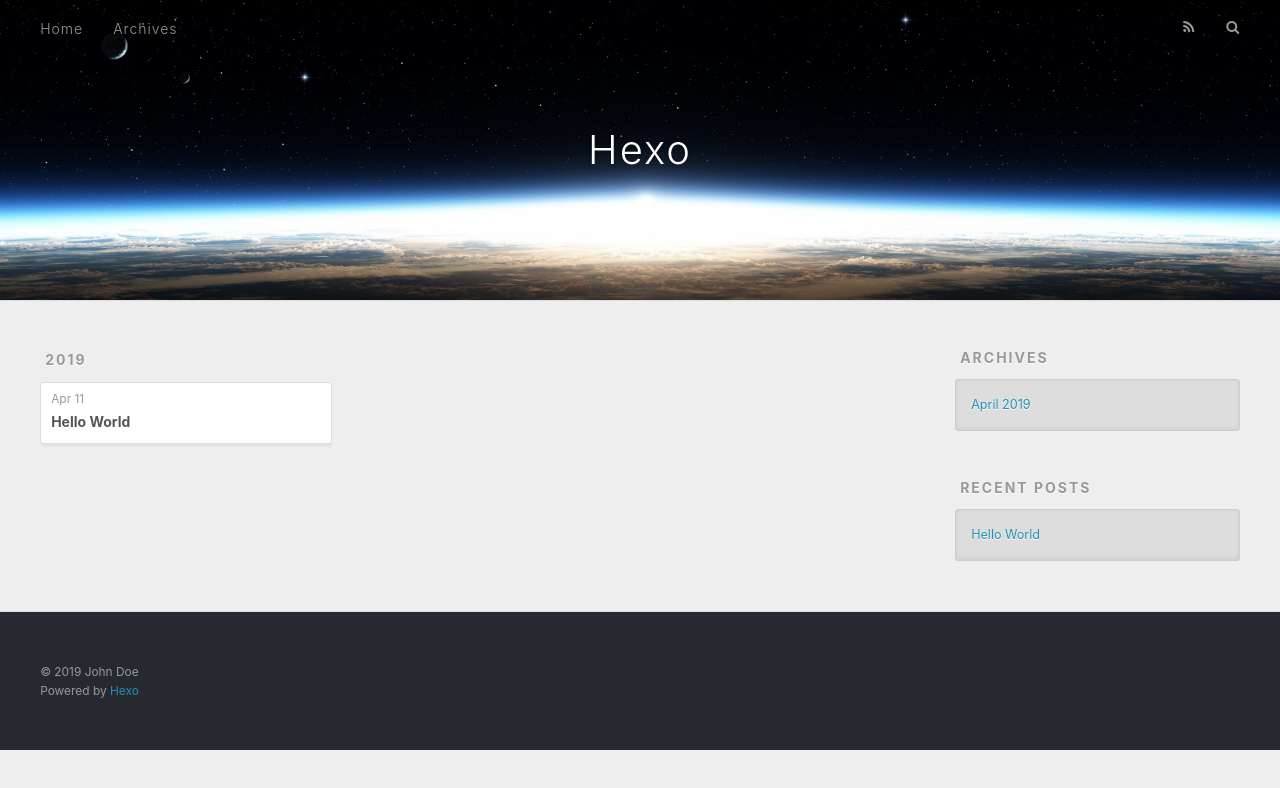
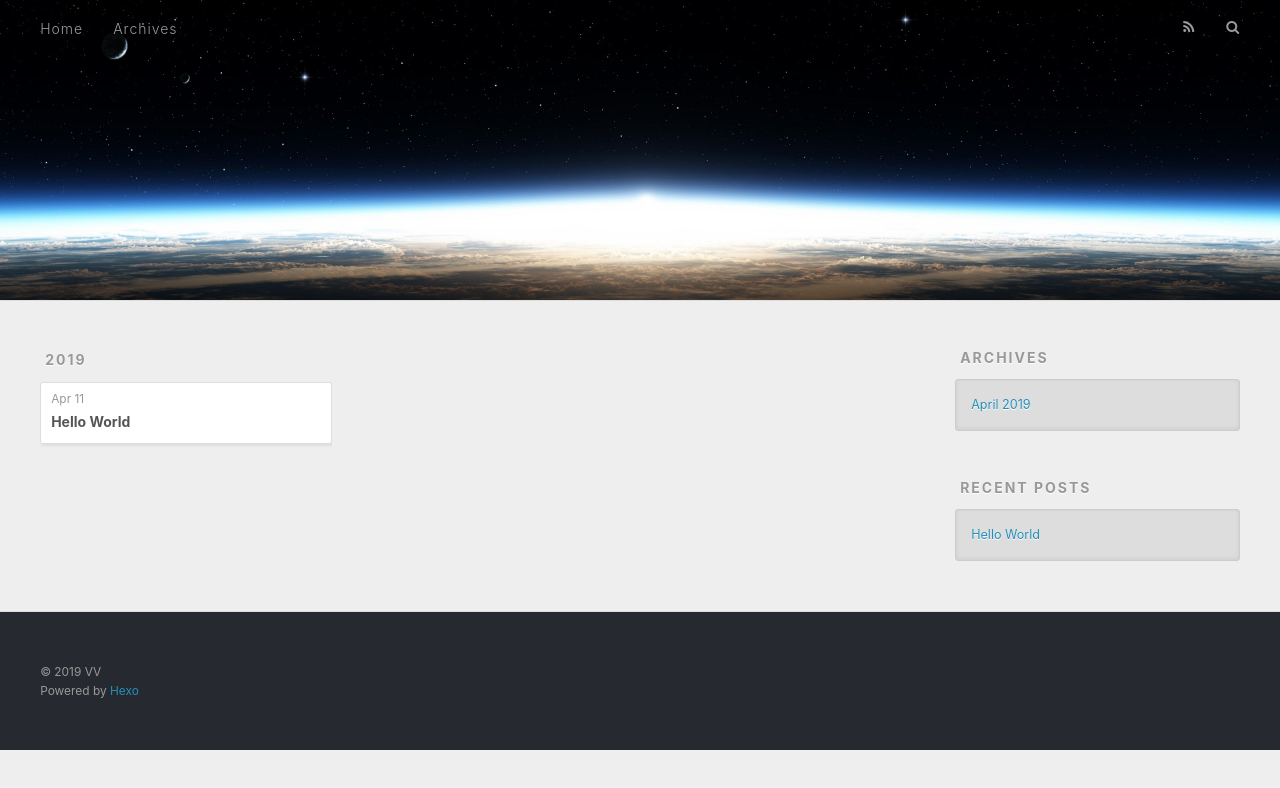
Before and after one commit to LWVV/LWVV.github.io, a plain HTML site: page archives/2019/04/index.html in a window 1280 px wide. Drawn offline with nearby package versions, Linux system fonts and the light colour scheme.

Commit message:
Site updated: 2019-04-12 21:41:42

```diff
--- a/archives/2019/04/index.html
+++ b/archives/2019/04/index.html
@@ -5,17 +5,17 @@
 
 
 
-  <title>Archives: 2019/4 | Hexo</title>
+  <title>Archives: 2019/4 | </title>
   <meta name="viewport" content="width=device-width, initial-scale=1, maximum-scale=1">
   <meta property="og:type" content="website">
-<meta property="og:title" content="Hexo">
+<meta property="og:title">
 <meta property="og:url" content="http://yoursite.com/archives/2019/04/index.html">
-<meta property="og:site_name" content="Hexo">
+<meta property="og:site_name">
 <meta property="og:locale" content="default">
 <meta name="twitter:card" content="summary">
-<meta name="twitter:title" content="Hexo">
+<meta name="twitter:title">
 
-    <link rel="alternate" href="/atom.xml" title="Hexo" type="application/atom+xml">
+    <link rel="alternate" href="/atom.xml" title type="application/atom+xml">
 
 
     <link rel="icon" href="/favicon.png">
@@ -34,7 +34,7 @@
   <div id="header-outer" class="outer">
     <div id="header-title" class="inner">
       <h1 id="logo-wrap">
-        <a href="/" id="logo">Hexo</a>
+        <a href="/" id="logo"></a>
       </h1>
 
     </div>
@@ -139,7 +139,7 @@
 
   <div class="outer">
     <div id="footer-info" class="inner">
-      &copy; 2019 John Doe<br>
+      &copy; 2019 VV<br>
       Powered by <a href="http://hexo.io/" target="_blank">Hexo</a>
     </div>
   </div>
```
Also changed, not shown: 2019/04/11/hello-world/index.html (+5 -5 lines), archives/2019/index.html (+7 -7 lines), archives/index.html (+7 -7 lines), index.html (+7 -7 lines).
